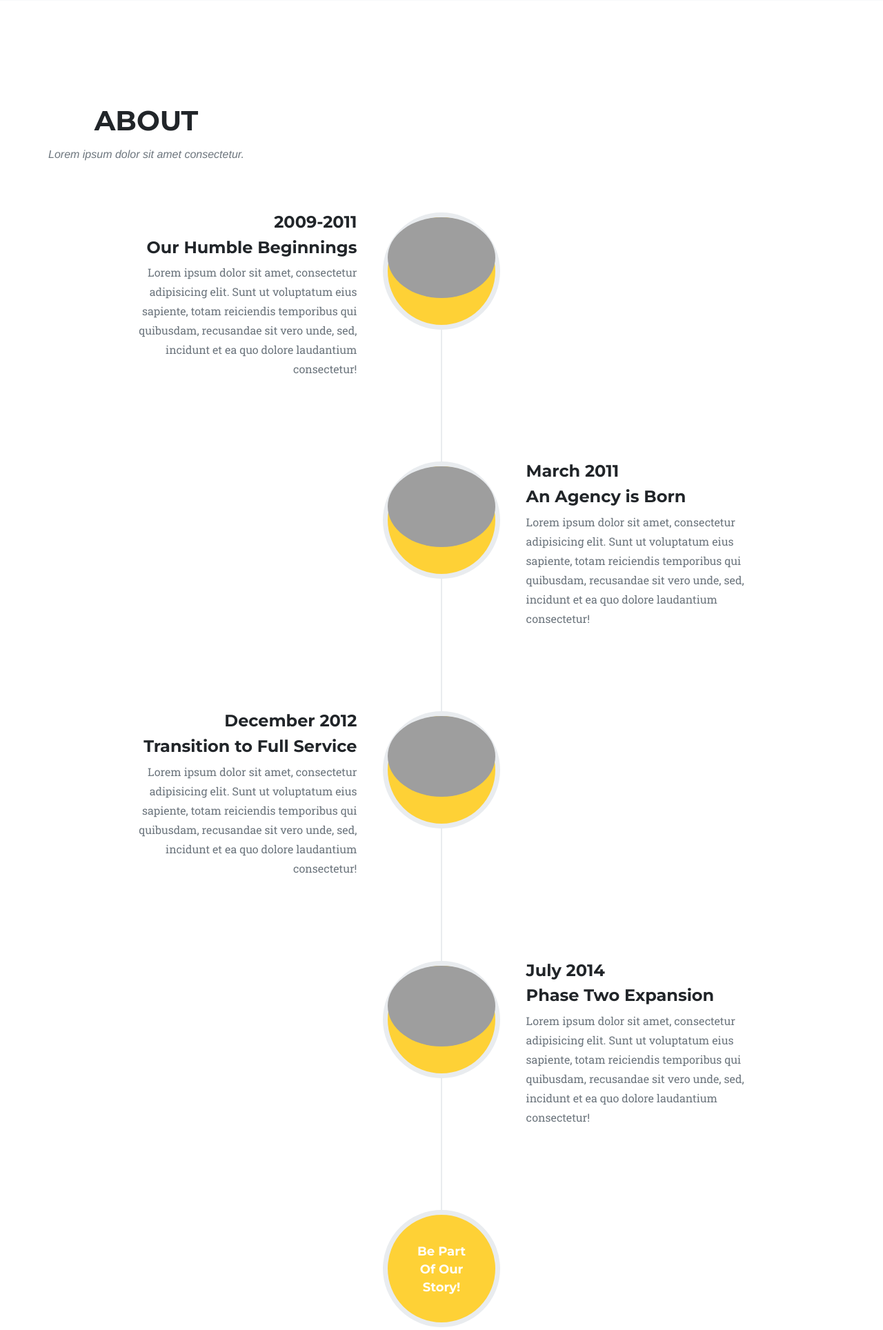
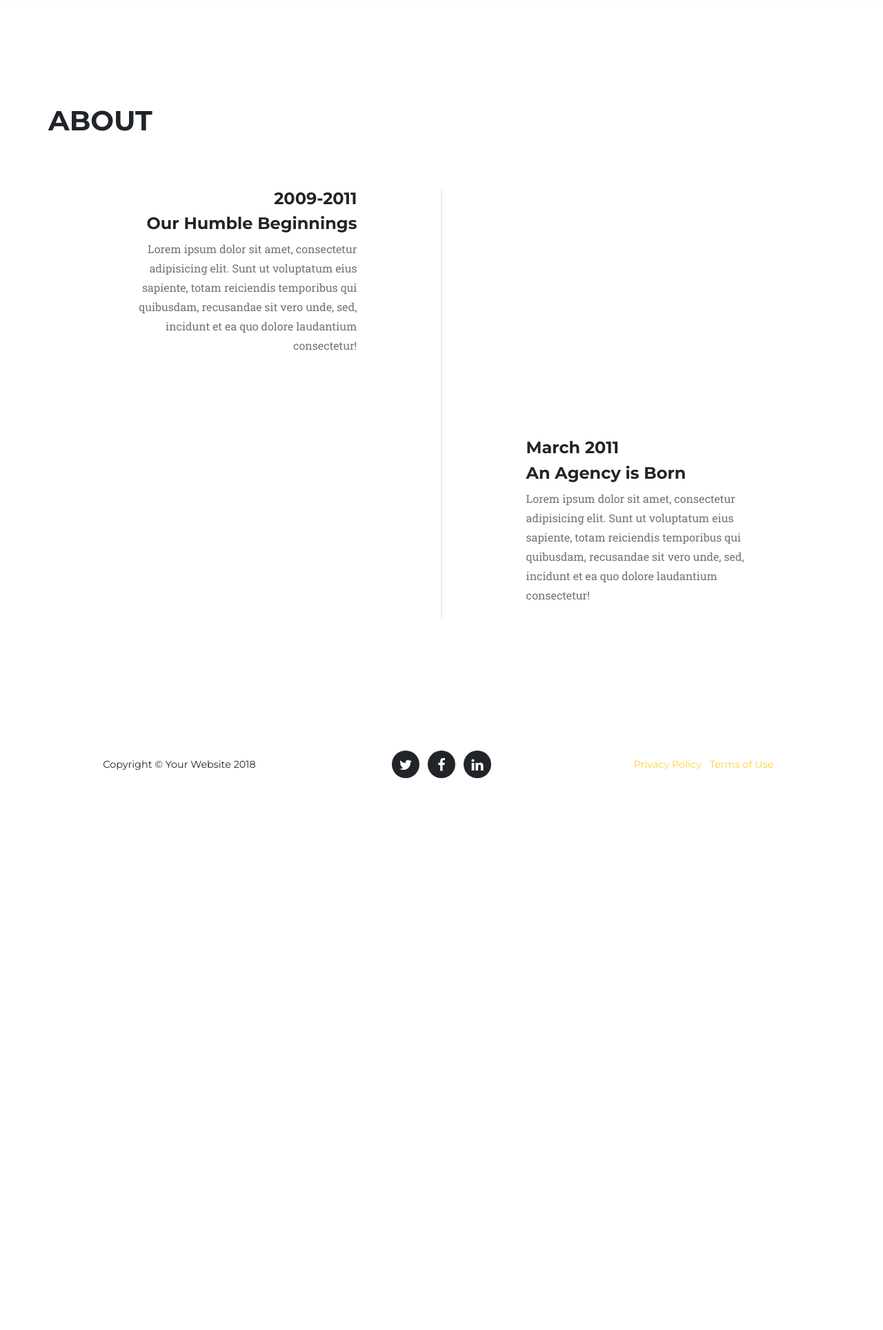
Before and after one commit to daegweon/ai_interview_simulator, a Django app: page / in a window 1280 px wide. Shown: the part 2235-4163 px from the top of the page at 69% size. After the commit the page ends 3363 px from the top, so only its background shows below. Run offline with Django 3.2, Linux system fonts and the light colour scheme; some libraries are stand-ins or nearby versions; some web fonts are replaced; grey boxes are pictures that could not be loaded.

Commit message:
front update 2
front update 2

```diff
--- a/project/templates/project/index.html
+++ b/project/templates/project/index.html
@@ -209,16 +209,14 @@
             <div class="row">
                 <div class="col-lg-12 text-center">
                     <h2 class="section-heading text-uppercase">About</h2>
-                    <h3 class="section-subheading text-muted">Lorem ipsum dolor sit amet consectetur.</h3>
+                    <h3 class="section-subheading text-muted"></h3>
                 </div>
             </div>
             <div class="row">
                 <div class="col-lg-12">
                     <ul class="timeline">
                         <li>
-                            <div class="timeline-image">
-                                <img class="rounded-circle img-fluid" src="img/about/1.jpg" alt="">
-                            </div>
+
                             <div class="timeline-panel">
                                 <div class="timeline-heading">
                                     <h4>2009-2011</h4>
@@ -230,9 +228,6 @@
                             </div>
                         </li>
                         <li class="timeline-inverted">
-                            <div class="timeline-image">
-                                <img class="rounded-circle img-fluid" src="img/about/2.jpg" alt="">
-                            </div>
                             <div class="timeline-panel">
                                 <div class="timeline-heading">
                                     <h4>March 2011</h4>
@@ -241,41 +236,6 @@
                                 <div class="timeline-body">
                                     <p class="text-muted">Lorem ipsum dolor sit amet, consectetur adipisicing elit. Sunt ut voluptatum eius sapiente, totam reiciendis temporibus qui quibusdam, recusandae sit vero unde, sed, incidunt et ea quo dolore laudantium consectetur!</p>
                                 </div>
-                            </div>
-                        </li>
-                        <li>
-                            <div class="timeline-image">
-                                <img class="rounded-circle img-fluid" src="img/about/3.jpg" alt="">
-                            </div>
-                            <div class="timeline-panel">
-                                <div class="timeline-heading">
-                                    <h4>December 2012</h4>
-                                    <h4 class="subheading">Transition to Full Service</h4>
-                                </div>
-                                <div class="timeline-body">
-                                    <p class="text-muted">Lorem ipsum dolor sit amet, consectetur adipisicing elit. Sunt ut voluptatum eius sapiente, totam reiciendis temporibus qui quibusdam, recusandae sit vero unde, sed, incidunt et ea quo dolore laudantium consectetur!</p>
-                                </div>
-                            </div>
-                        </li>
-                        <li class="timeline-inverted">
-                            <div class="timeline-image">
-                                <img class="rounded-circle img-fluid" src="img/about/4.jpg" alt="">
-                            </div>
-                            <div class="timeline-panel">
-                                <div class="timeline-heading">
-                                    <h4>July 2014</h4>
-                                    <h4 class="subheading">Phase Two Expansion</h4>
-                                </div>
-                                <div class="timeline-body">
-                                    <p class="text-muted">Lorem ipsum dolor sit amet, consectetur adipisicing elit. Sunt ut voluptatum eius sapiente, totam reiciendis temporibus qui quibusdam, recusandae sit vero unde, sed, incidunt et ea quo dolore laudantium consectetur!</p>
-                                </div>
-                            </div>
-                        </li>
-                        <li class="timeline-inverted">
-                            <div class="timeline-image">
-                                <h4>Be Part
-                                    <br>Of Our
-                                    <br>Story!</h4>
                             </div>
                         </li>
                     </ul>
@@ -527,8 +487,8 @@
 
     <!-- Log in Modal -->
     <div class="modal fade" id="login-modal" tabindex="-1" role="dialog" aria-hidden="true">
-        <div class="modal-dialog" style="position: absolute; left: 36%; top: 30%;">
-            <div class="modal-content">
+        <div class="modal-dialog" style="-webkit-box-align:center; -webkit-box-pack:center; display:-webkit-box;">
+            <div class="modal-content" style="max-width: 350px">
                 <div class="loginmodal-container">
                     <button type="button" class="close" data-dismiss="modal">
           <span aria-hidden="true">×</span>
```
